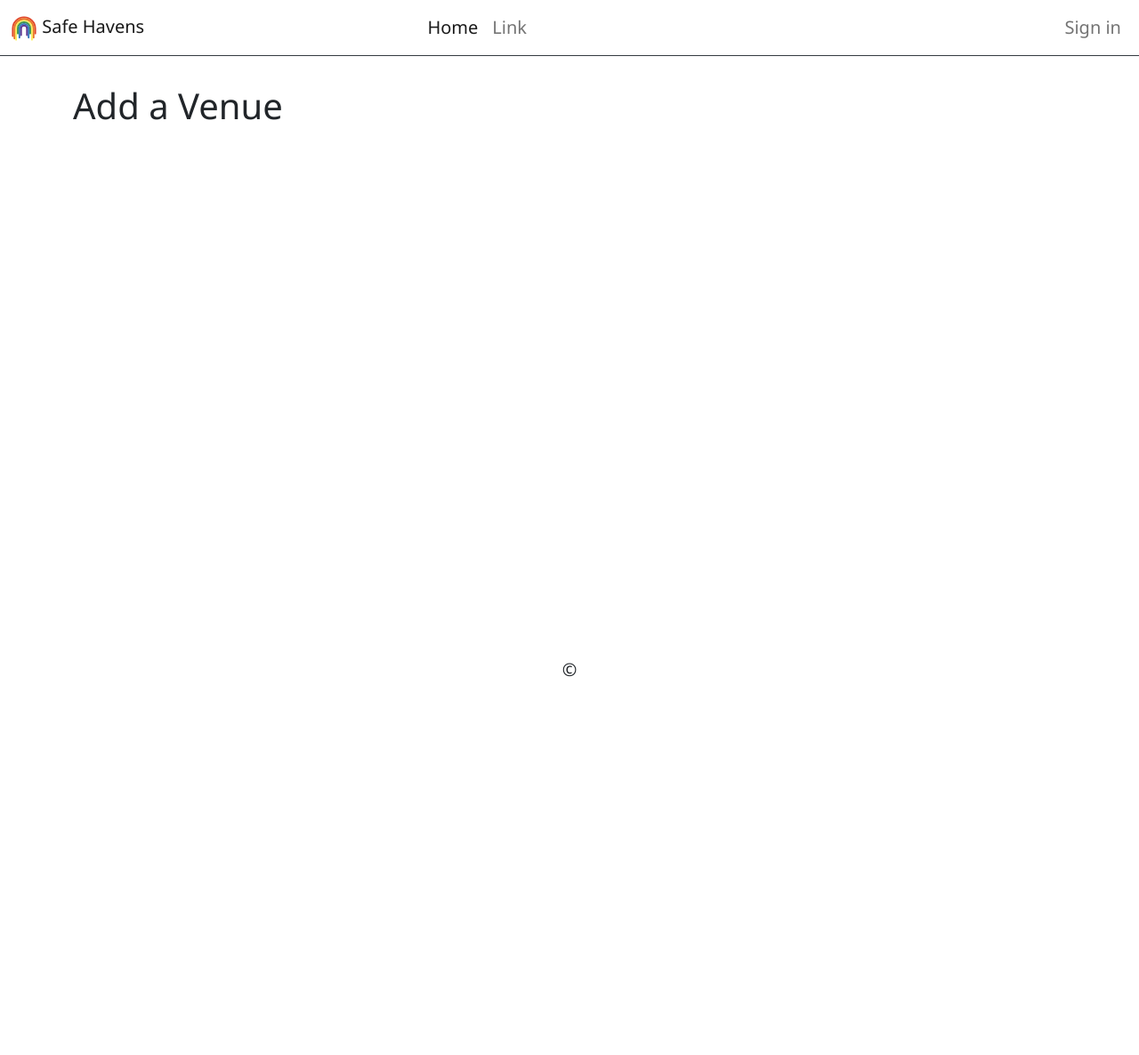
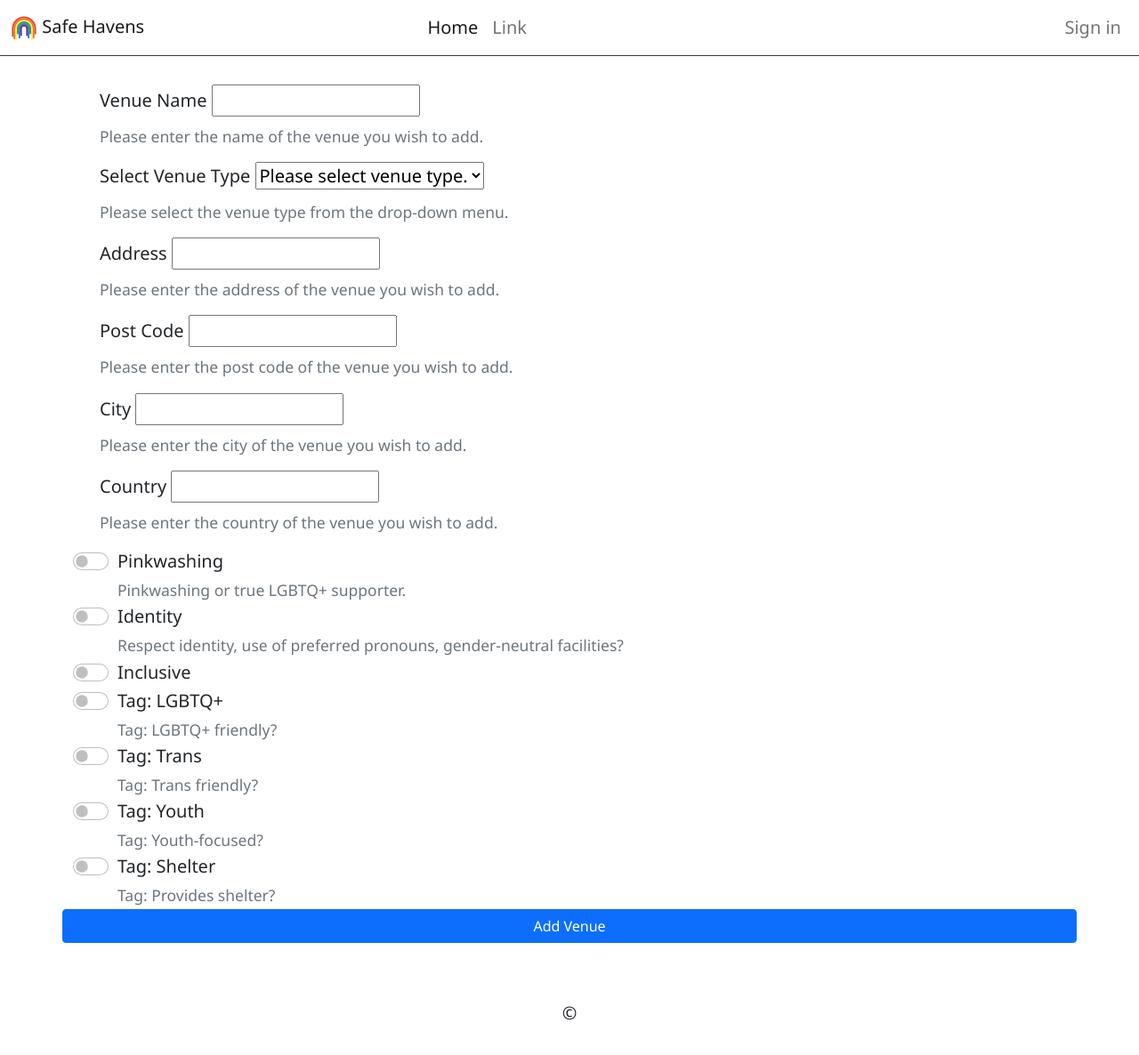
Before and after one commit to NaoiseGaffney/SafeHaven2, a Flask app: template templates/add_venue.html in a window 1280 px wide. Shown: the whole page at 89% size. Before the commit the page ends 761 px from the top, so only its background shows below. Run offline with Flask 2, Linux system fonts and the light colour scheme; the template is opened without the code that fills it, so the values that code supplies are empty; the visitor is signed in with stand-in values (Sample User, id 1); some libraries are stand-ins or nearby versions.

Commit message:
Code: updated the Venue Class definition and save_venue() in 'app.py' to reflect changes. Created new form and field definitions in 'add_venue.html'. Test: tested the C in CRUD (save_venue()) with different venues = SUCCESS!!
Signed-off-by: Naoise Olof Seán Gaffney <61478687+NaoiseGaffney@users.noreply.github.com>

```diff
--- a/app.py
+++ b/app.py
@@ -82,21 +82,27 @@ class User(db.Document, UserMixin):
 class Venue(db.Document):
     name = db.StringField(default="")
     type = db.StringField(choices=["Bar or Pub", "Restaurant", "Club", "Theater", "Health", "Gym", "Hotel", "Other"])
-    location = db.StringField(default="")   # Address or lat/lon?
+    address = db.StringField(default="")
+    post_code = db.StringField(default="")
+    city = db.StringField(default="")
+    country = db.StringField(default="")
 
     # Key Identifiers (Ed's list)
     pinkwashing = db.BooleanField(default=False)
-    identity = db.BooleanField(default=True)
-    inclusive = db.BooleanField(default=True)
+    identity = db.BooleanField(default=False)
+    inclusive = db.BooleanField(default=False)
 
     # Relationships  (Tags: default and/or user created?) (User created the Venue)
-    tags = db.ListField(db.StringField(), default=["LGBTQ+"])
-    user = db.ReferenceField(User)
+    tags_LGBTQ = db.BooleanField(default=False)
+    tags_Trans = db.BooleanField(default=False)
+    tags_Youth = db.BooleanField(default=False)
+    tags_Shelter = db.BooleanField(default=False)
+    user = db.StringField(default="")
 
     meta = {
         "auto_create_index": True,
         "index_background": True,
-        "indexes": ["name", "location"],
+        "indexes": ["name", "city", "country"],
     }
 
 
@@ -143,10 +149,7 @@ def home_page():
             app.logger.critical(
                 "'admin' account is created at startup if the user doesn't exist: [FAILURE] - (index.html)."
             )
-
-    # return render_template("index.html")
     return render_template("home.html")
-    return render_template_string("This is the Home/Landing Page. Welcome!")
 
 
 @app.route("/main")
@@ -165,7 +168,7 @@ def add_venue():
     """
     Preparation for "C" in CRUD, add a venue. Present the form.
     """
-    tags = {"LGBTQ+", "Tag 2", "Tag 3", "Tag 4", "Tag 5"}
+    tags = {"LGBTQ+", "Trans", "Youth", "Shelter"}
     sorted_tags = sorted(tags)
     print(sorted_tags)
 
@@ -188,12 +191,18 @@ def save_venue():
     venue = Venue(
         name=request.form.get("name"),
         type=request.form.get("type"),
-        location=request.form.get("location"),
+        address=request.form.get("address"),
+        post_code=request.form.get("post_code"),
+        city=request.form.get("city"),
+        country=request.form.get("country"),
         pinkwashing=request.form.get("pinkwashing"),
         identity=request.form.get("identity"),
         inclusive=request.form.get("inclusive"),
-        tags=request.form.get("tags"),
-        user=User.username                              # current_user.username
+        tags_LGBTQ=request.form.get("tags_LGBTQ"),
+        tags_Trans=request.form.get("tags_Trans"),
+        tags_Youth=request.form.get("tags_Youth"),
+        tags_Shelter=request.form.get("tags_Shelter"),
+        user=current_user.username
     )
 
     try:
--- a/templates/add_venue.html
+++ b/templates/add_venue.html
@@ -1,10 +1,84 @@
 {% extends "flask_user_layout.html" %}
 {% block extra_title %} - Add Venue{% endblock %}
 {% block content %}
+
 <div class="container">
-    <h1>Add a Venue</h1>
-    {% for tag in sorted_tags %}
-    <p>{{tag}}</p>
-    {% endfor %}
+    <form action="{{ url_for('save_venue') }}" method="POST" class="col s12">
+
+        <div class="mb-3 form-check">
+            <label for="name" class="form-label">Venue Name</label>
+            <input id="name" name="name" type="text" maxlength="200" required aria-describedby="Venue Name" required>
+            <div id="nameHelp" class="form-text">Please enter the name of the venue you wish to add.</div>
+        </div>
+        <div class="mb-3 form-check">
+            <label for="type" class="form-label" aria-describedby="Address">Select Venue Type</label>
+            <select id="type" name="type">
+                <option disabled selected>Please select venue type.</option>
+                {% for type in sorted_types %}
+                <option value="{{type}}">{{type}}</option>
+                {% endfor %}
+            </select>
+            <div id="typeHelp" class="form-text">Please select the venue type from the drop-down menu.</div>
+        </div>
+        <div class="mb-3 form-check">
+            <label for="address" class="form-label">Address</label>
+            <input id="address" name="address" type="text" maxlength="200" required aria-describedby="Address">
+            <div id="addressHelp" class="form-text">Please enter the address of the venue you wish to add.</div>
+        </div>
+        <div class="mb-3 form-check">
+            <label for="post_code" class="form-label">Post Code</label>
+            <input id="post_code" name="post_code" type="text" maxlength="200" required aria-describedby="Post Code">
+            <div id="postcodeHelp" class="form-text">Please enter the post code of the venue you wish to add.</div>
+        </div>
+        <div class="mb-3 form-check">
+            <label for="city" class="form-label">City</label>
+            <input id="city" name="city" type="text" maxlength="200" required aria-describedby="City">
+            <div id="cityHelp" class="form-text">Please enter the city of the venue you wish to add.</div>
+        </div>
+        <div class="mb-3 form-check">
+            <label for="country" class="form-label">Country</label>
+            <input id="country" name="country" type="text" maxlength="200" required aria-describedby="Country">
+            <div id="countryHelp" class="form-text">Please enter the country of the venue you wish to add.</div>
+        </div>
+        <div class="form-check form-switch">
+            <label class="form-check-label" for="pinkwashing">Pinkwashing</label>
+            <input class="form-check-input" type="checkbox" id="pinkwashing" name="pinkwashing" aria-describedby="Pinkwashing">
+            <div id="pinkwashingHelp" class="form-text">Pinkwashing or true LGBTQ+ supporter.</div>
+        </div>
+        <div class="form-check form-switch">
+            <label class="form-check-label" for="identity">Identity</label>
+            <input class="form-check-input" type="checkbox" id="identity" name="identity" aria-describedby="Identity">
+            <div id="identityHelp" class="form-text">Respect identity, use of preferred pronouns, gender-neutral facilities?</div>
+        </div>
+        <div class="form-check form-switch">
+            <label class="form-check-label" for="diverse">Inclusive</label>
+            <input class="form-check-input" type="checkbox" id="inclusive" name="inclusive" aria-describedby="Inclusive">
+        </div>
+        <div class="form-check form-switch">
+            <label class="form-check-label" for="tags_LGBTQ">Tag: LGBTQ+</label>
+            <input class="form-check-input" type="checkbox" id="tags_LGBTQ" name="tags_LGBTQ" aria-describedby="tags_LGBTQ">
+            <div id="lgbtqHelp" class="form-text">Tag: LGBTQ+ friendly?</div>
+        </div>
+        <div class="form-check form-switch">
+            <label class="form-check-label" for="tags_Trans">Tag: Trans</label>
+            <input class="form-check-input" type="checkbox" id="tags_Trans" name="tags_Trans" aria-describedby="tags_Trans">
+            <div id="transHelp" class="form-text">Tag: Trans friendly?</div>
+        </div>
+        <div class="form-check form-switch">
+            <label class="form-check-label" for="tags_Youth">Tag: Youth</label>
+            <input class="form-check-input" type="checkbox" id="tags_Youth" name="tags_Youth" aria-describedby="tags_Youth">
+            <div id="lgbtqHelp" class="form-text">Tag: Youth-focused?</div>
+        </div>
+        <div class="form-check form-switch">
+            <label class="form-check-label" for="tags_Shelter">Tag: Shelter</label>
+            <input class="form-check-input" type="checkbox" id="tags_Shelter" name="tags_Shelter" aria-describedby="tags_Shelter">
+            <div id="lgbtqHelp" class="form-text">Tag: Provides shelter?</div>
+        </div>
+
+        <div class="row">
+            <button class="btn btn-primary" type="submit" name="action">Add Venue
+            </button>
+        </div>
+    </form>
 </div>
 {% endblock %}
```
Also changed, not shown: templates/main.html (+8 -2 lines).
